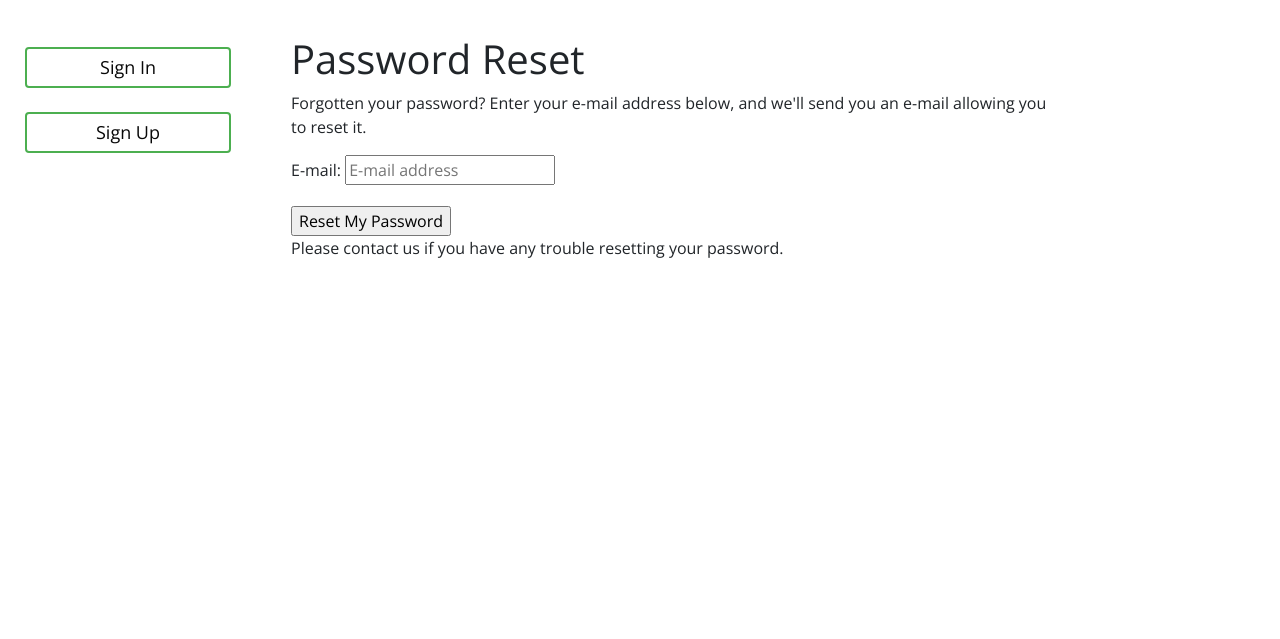
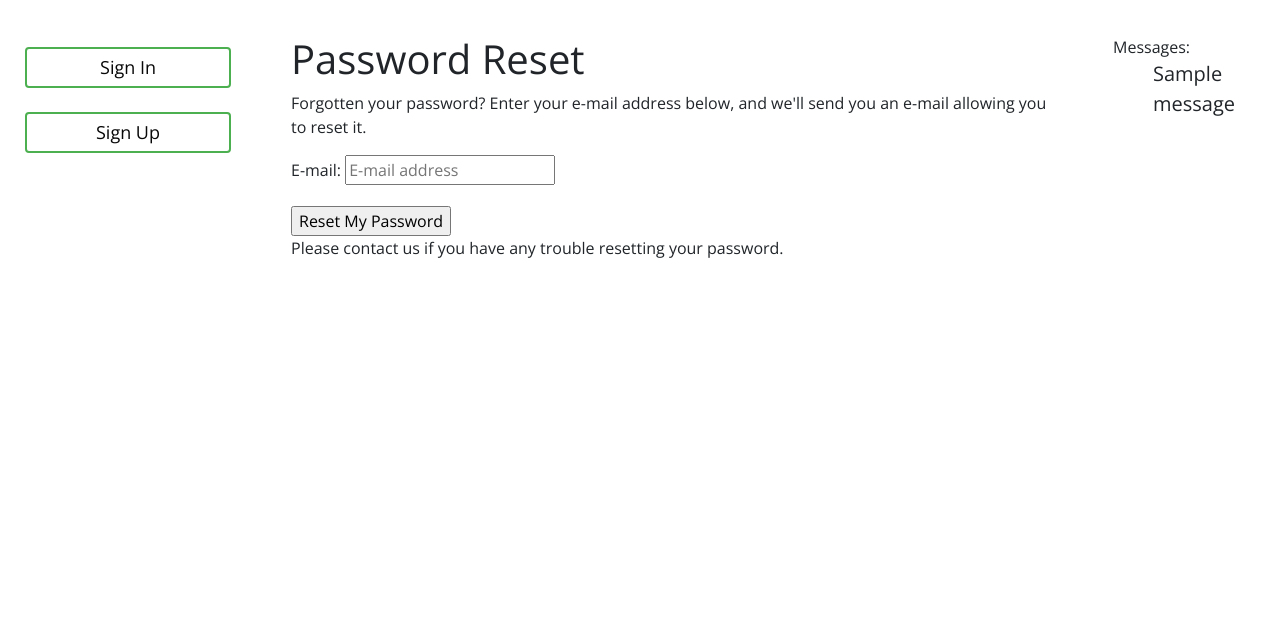
Before and after one commit to nova-sangeeth/bitsy-urlshortner, a Django app: page /accounts/password/reset/ in a window 1280 px wide. Shown: the part 80-719 px from the top of the page. Run offline with Django 3.2, Linux system fonts and the light colour scheme; tables that the repository leaves empty hold one stand-in row (values such as "Sample post"); one stand-in notice (Sample message) is shown; some libraries are stand-ins or nearby versions.

Commit message:
enabled the site ads id from the stylesheet and added the messages div to it.

```diff
--- a/templates/base.html
+++ b/templates/base.html
@@ -43,6 +43,19 @@
 
         {% endblock content %}
     </div>
+    <div id="siteAds">
+        {% if messages %}
+
+        <display>Messages:</display>
+        <ul>
+            {% for message in messages %}
+            <p class="lead"> {{message}}</p>
+            {% endfor %}
+        </ul>
+
+        {% endif %}
+
+    </div>
     <footer id="pageFooter">
         <center>
             <a class="" href="https://github.com/nova-sangeeth/drix-url">Github</a>
```
